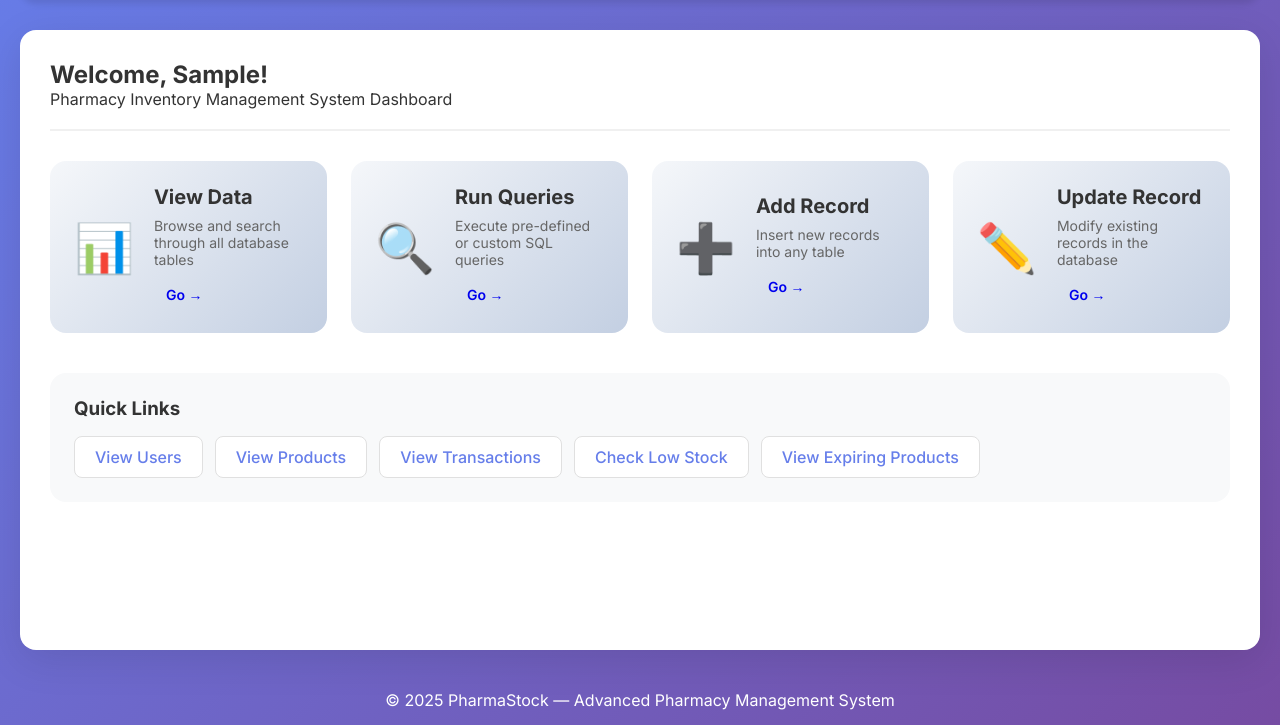
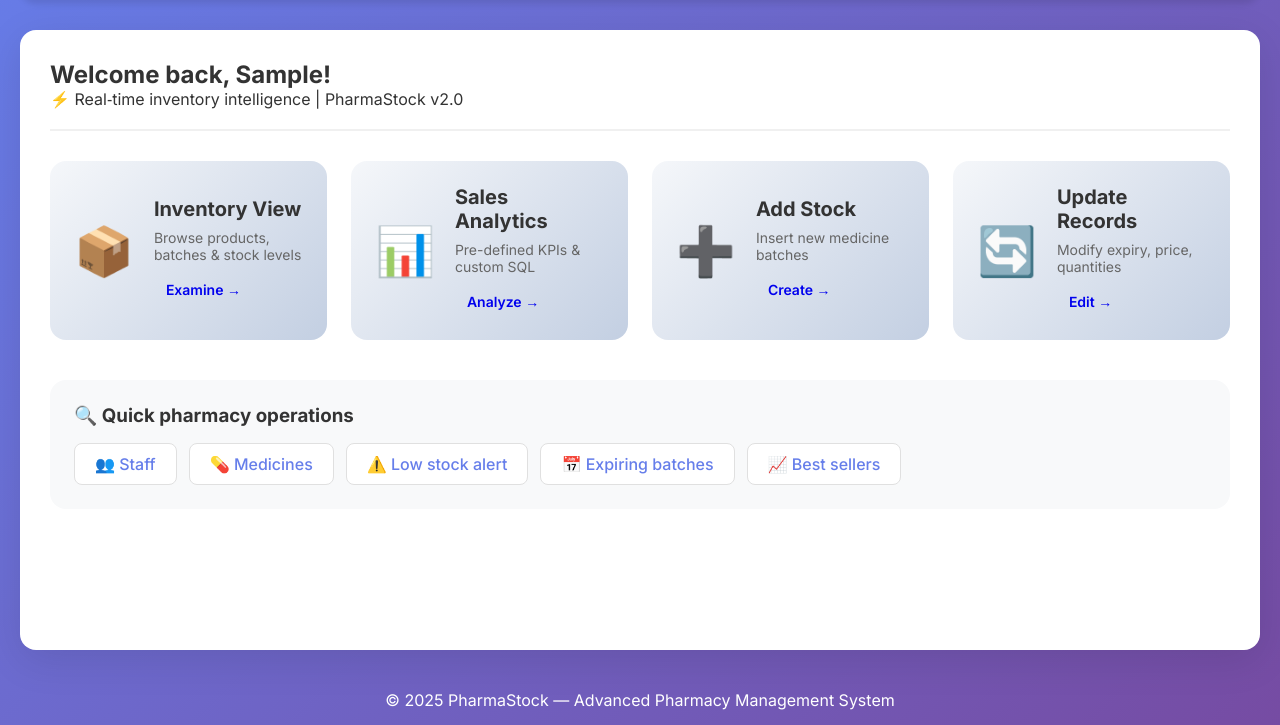
Before and after one commit to SakhileGodfrery/Pharmacy_Inventory_System_Group_10, a Django app: page /dashboard/ in a window 1280 px wide. Shown: the part 101-826 px from the top of the page. Run offline with Django 5.2, Linux system fonts and the light colour scheme; the visitor is signed in with stand-in values (Sample User, id 1).

Commit message:
Revise dashboard layout and update sections
Updated dashboard content and links for better clarity and functionality.

```diff
--- a/PHASE 3/Pharmacy_django/pharmacy_inventory/pharmacy/templates/dashboard.html
+++ b/PHASE 3/Pharmacy_django/pharmacy_inventory/pharmacy/templates/dashboard.html
@@ -5,56 +5,56 @@
 {% block content %}
 <div class="dashboard">
     <div class="dashboard-header">
-        <h2>Welcome, {{ user.first_name|default:user.username }}!</h2>
-        <p>Pharmacy Inventory Management System Dashboard</p>
+        <h2>Welcome back, {{ user.first_name|default:user.username }}!</h2>
+        <p>⚡ Real‑time inventory intelligence | PharmaStock v2.0</p>
     </div>
 
     <div class="stats-grid">
         <div class="stat-card">
-            <div class="stat-icon">📊</div>
+            <div class="stat-icon">📦</div>
             <div class="stat-info">
-                <h3>View Data</h3>
-                <p>Browse and search through all database tables</p>
-                <a href="{% url 'view_data' %}" class="btn btn-sm">Go →</a>
+                <h3>Inventory View</h3>
+                <p>Browse products, batches & stock levels</p>
+                <a href="{% url 'view_data' %}" class="btn btn-sm">Examine →</a>
             </div>
         </div>
 
         <div class="stat-card">
-            <div class="stat-icon">🔍</div>
+            <div class="stat-icon">📊</div>
             <div class="stat-info">
-                <h3>Run Queries</h3>
-                <p>Execute pre-defined or custom SQL queries</p>
-                <a href="{% url 'run_queries' %}" class="btn btn-sm">Go →</a>
+                <h3>Sales Analytics</h3>
+                <p>Pre-defined KPIs & custom SQL</p>
+                <a href="{% url 'run_queries' %}" class="btn btn-sm">Analyze →</a>
             </div>
         </div>
 
         <div class="stat-card">
             <div class="stat-icon">➕</div>
             <div class="stat-info">
-                <h3>Add Record</h3>
-                <p>Insert new records into any table</p>
-                <a href="{% url 'add_record' %}" class="btn btn-sm">Go →</a>
+                <h3>Add Stock</h3>
+                <p>Insert new medicine batches</p>
+                <a href="{% url 'add_record' %}" class="btn btn-sm">Create →</a>
             </div>
         </div>
 
         <div class="stat-card">
-            <div class="stat-icon">✏️</div>
+            <div class="stat-icon">🔄</div>
             <div class="stat-info">
-                <h3>Update Record</h3>
-                <p>Modify existing records in the database</p>
-                <a href="{% url 'update_record' %}" class="btn btn-sm">Go →</a>
+                <h3>Update Records</h3>
+                <p>Modify expiry, price, quantities</p>
+                <a href="{% url 'update_record' %}" class="btn btn-sm">Edit →</a>
             </div>
         </div>
     </div>
 
     <div class="quick-actions">
-        <h3>Quick Links</h3>
+        <h3>🔍 Quick pharmacy operations</h3>
         <div class="action-buttons">
-            <a href="{% url 'view_data' %}?table=users" class="quick-link">View Users</a>
-            <a href="{% url 'view_data' %}?table=product" class="quick-link">View Products</a>
-            <a href="{% url 'view_data' %}?table=sale_transaction" class="quick-link">View Transactions</a>
-            <a href="{% url 'run_queries' %}" class="quick-link">Check Low Stock</a>
-            <a href="{% url 'run_queries' %}" class="quick-link">View Expiring Products</a>
+            <a href="{% url 'view_data' %}?table=users" class="quick-link">👥 Staff</a>
+            <a href="{% url 'view_data' %}?table=product" class="quick-link">💊 Medicines</a>
+            <a href="{% url 'run_queries' %}" class="quick-link">⚠️ Low stock alert</a>
+            <a href="{% url 'run_queries' %}" class="quick-link">📅 Expiring batches</a>
+            <a href="{% url 'run_queries' %}" class="quick-link">📈 Best sellers</a>
         </div>
     </div>
 </div>
```
